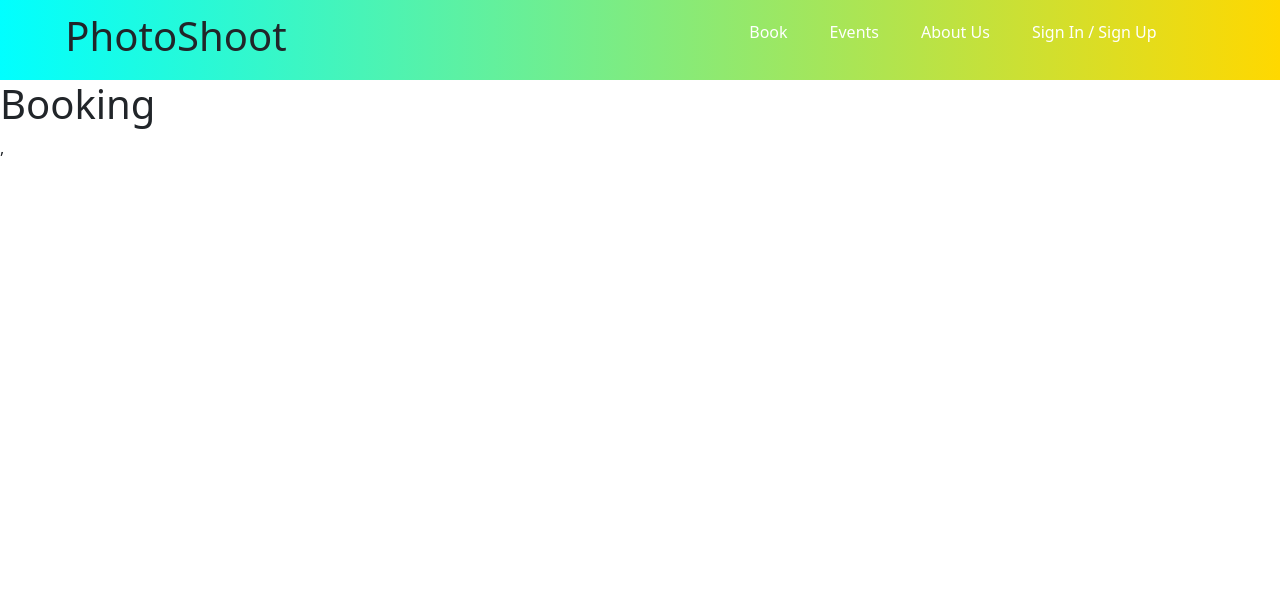
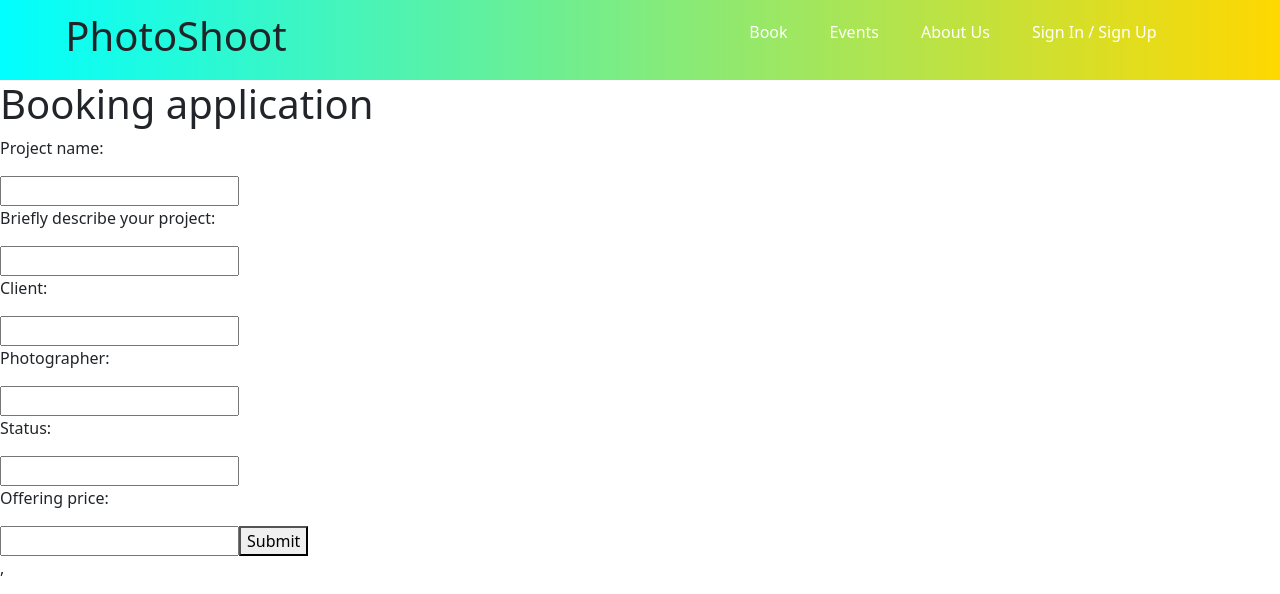
Before and after one commit to pouyajamali/FindMyPhotographer, a React (Create React App) app: page /booking in a window 1280 px wide. Shown: the top 594 px of the page. Built offline with nearby package versions, Linux system fonts and the light colour scheme.

Commit message:
bookings
bookings skeleton and main functions implemented

```diff
--- a/src/Booking.js
+++ b/src/Booking.js
@@ -1,12 +1,116 @@
-import React from 'react';
 
-function Booking() {
+import React, { useState } from 'react';
 
+// class Bookings extends React.Component {
+// componentDidMount() {
+//     // Simple POST request with a JSON body using fetch
+//     const requestOptions = {
+//         method: 'POST',
+//         headers: { 'Content-Type': 'application/json' },
+//         body: JSON.stringify({ title: 'React POST Request Example' })
+//     };
+//     fetch(process.env.REACT_APP_BACKEND_URL + "/Bookings", requestOptions)
+//         .then(response => response.json())
+//         .then(data => this.setState({ postId: data.id }));
+// }
+
+// constructor(props) {
+//     super(props);
+//     this.state = { username: '' };
+// }
+
+export const Booking = () => {
+    var [title, setTitle] = useState()
+    var [description, setDescription] = useState()
+    var [name, setName] = useState()
+    var [Photographer, setPhotographer] = useState()
+    var [status, setStatus] = useState()
+    var [offer, setOffer] = useState()
+
+    const titleUpdate = (event) => {
+        setTitle(event.target.value)
+    }
+    const descriptionUpdate = (event) => {
+        setDescription(event.target.value)
+    }
+    const clientUpdate = (event) => {
+        setName(event.target.value)
+    }
+    const photographerUpdate = (event) => {
+        setPhotographer(event.target.value)
+    }
+    const statusUpdate = (event) => {
+        setPhotographer(event.target.value)
+    }
+    const offerUpdate = (event) => {
+        setOffer(event.target.value)
+    }
+
+
+
+    const handleSubmit = () => { // Once the form has been submitted, this function will post to the backend
+        const postURL = process.env.REACT_APP_BACKEND_URL + "/Bookings" //Our previously set up route in the backend
+        fetch(postURL, {
+            method: 'POST',
+            headers: {
+                'Accept': 'application/json',
+                'Content-Type': 'application/json',
+            },
+            body: JSON.stringify({
+                name: name,
+
+            })
+        })
+            .then(() => {
+                // Once posted, the user will be notified
+                alert('You have been added to the system!');
+            })
+    }
+
+    // myChangeHandler = (event) => {
+    //     this.setState({ username: event.target.value });
+    // }
+    // render() {
     return (
-        <div>
-            <h1>Booking</h1>
-        </div>
-  );
+        <form onSubmit={handleSubmit}>
+            <h1>Booking application</h1>
+            <p>Project name:</p>
+            <input
+                type='text'
+                required onChange={titleUpdate}
+
+            />
+            <p>Briefly describe your project:</p>
+            <input
+                type='text'
+                required onChange={descriptionUpdate}
+            />
+            <p>Client:</p>
+            <input
+                type='text'
+                required onChange="60f5b55130b4c2591034acc8"
+            />
+            <p>Photographer:</p>
+            <input
+                type='text'
+                required onChange="60f5b55130b4c2591034acc8"
+            />
+            <p>Status:</p>
+            <input
+                type='text'
+                required onChange={statusUpdate}
+            />
+            <p>Offering price:</p>
+            <input
+                type='text'
+                required onChange={offerUpdate}
+            />
+            <button type="submit">Submit</button>
+        </form>
+
+    );
 }
+// }
+//}
 
-export default Booking;
+export default Booking
```
Also changed, not shown: 2 other files (tests, documents, lock files or other folders).
